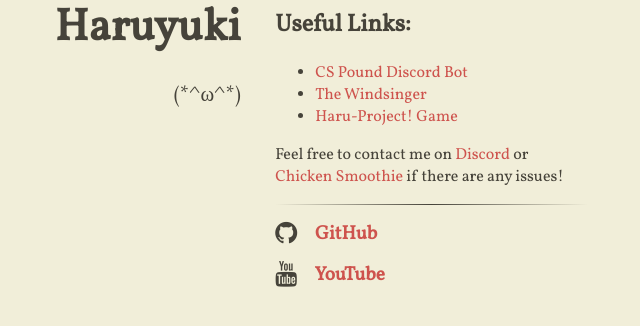
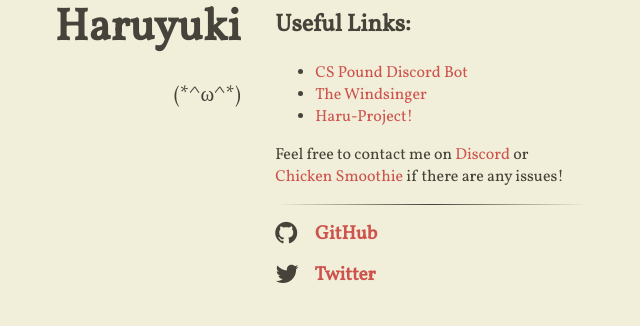
Before and after one commit to haruyuki/haruyuki.github.io, a Jekyll site: the page built from index.html, in a window 1280 px wide. Shown: the part 238-564 px from the top of the page, without its empty margins (392-1032 px from the left). Built offline with Jekyll 4.4.1, drawn with Linux system fonts in a browser that asks for light colours; nearby versions of some CDN libraries.

Commit message:
Replace link to Twitter

```diff
--- a/_includes/content.html
+++ b/_includes/content.html
@@ -5,7 +5,7 @@
 <ul>
   <li><a href="https://haruyuki.moe/CS-Pound">CS Pound Discord Bot</a></li>
   <li><a href="https://github.com/haruyuki/The-Windsinger">The Windsinger</a></li>
-  <li><a href="https://github.com/haruyuki/Haru-Project">Haru-Project! Game</a></li>
+  <li><a href="https://github.com/haruyuki/Haru-Project">Haru-Project!</a></li>
 </ul>
 <p>Feel free to contact me on
   <span class="tooltip">
@@ -24,7 +24,7 @@
     <a href="https://github.com/haruyuki">GitHub</a>
   </li>
   <li class="main-list-item">
-    <span class="fa fa-youtube fa-lg main-list-item-icon"></span>
-    <a href="http://youtube.com/c/haruyukii">YouTube</a>
+    <span class="fa fa-twitter fa-lg main-list-item-icon"></span>
+    <a href="http://twitter.com/BluMewMew">Twitter</a>
   </li>
 </ul>
```
